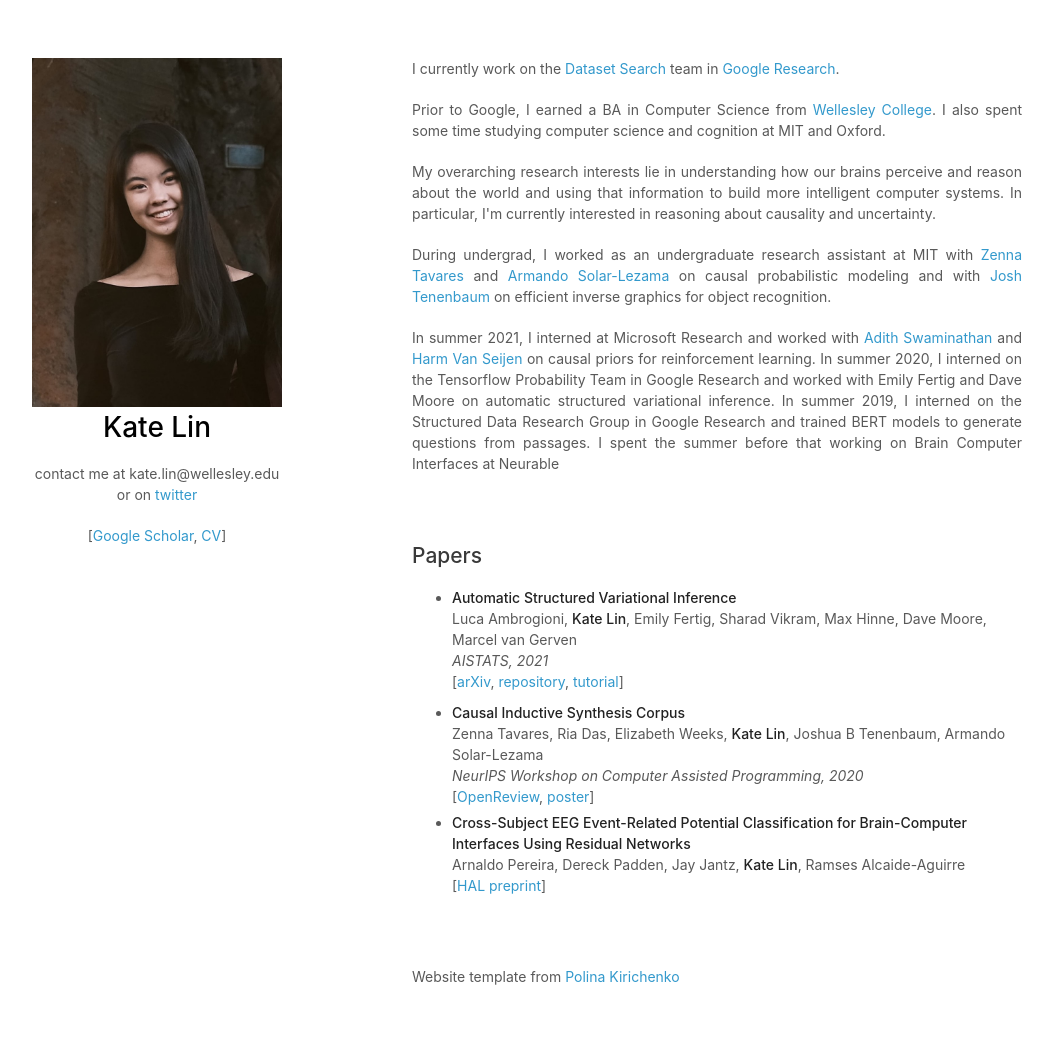
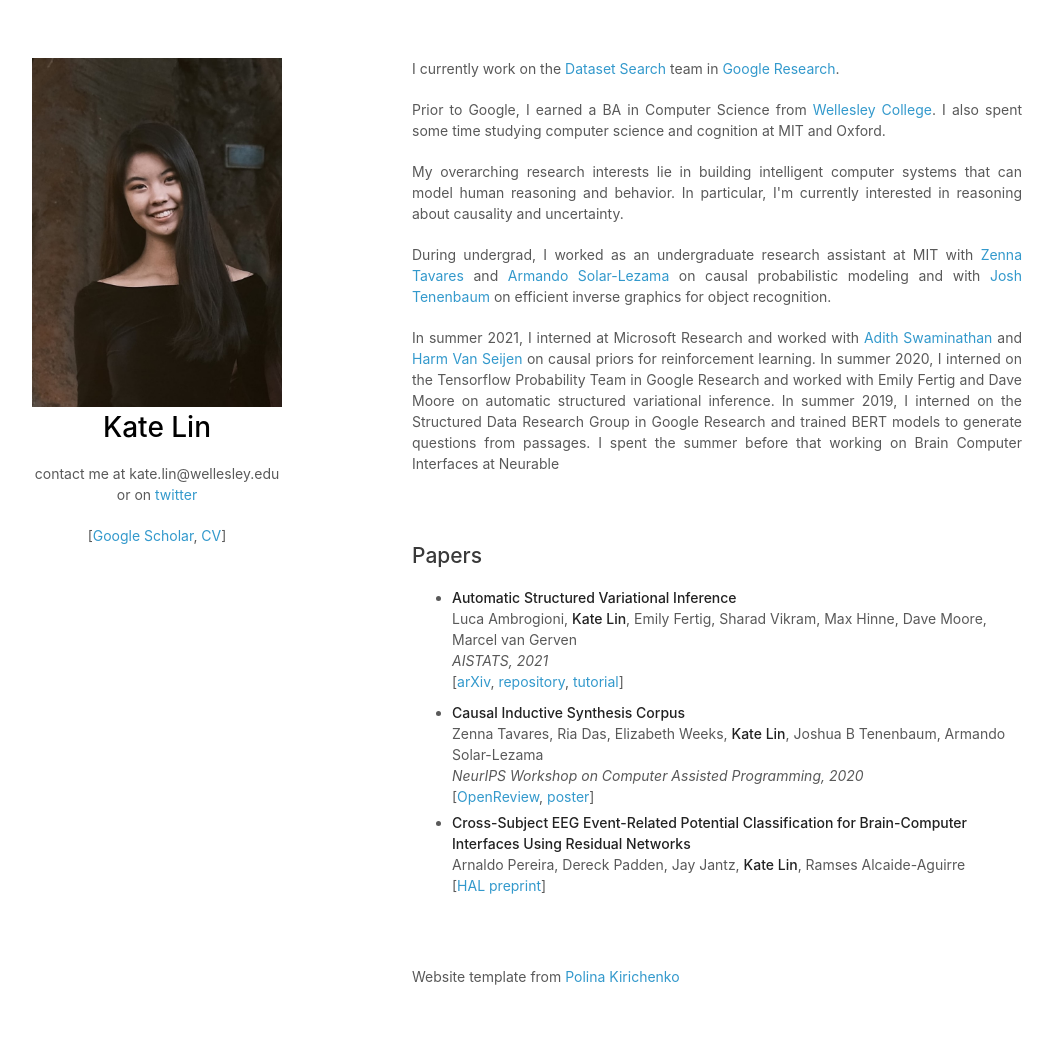
Before and after one commit to kateslin/kateslin.github.io, a plain HTML site: page index.html in a window 1280 px wide. Shown: the whole page, without its empty margins (118-1171 px from the left). Drawn offline with Linux system fonts and the light colour scheme; files whose address does not match are found by name.

Commit message:
Update index.html

```diff
--- a/index.html
+++ b/index.html
@@ -54,8 +54,7 @@
   <p>Prior to Google, I earned a BA in Computer Science from <a href="https://www.wellesley.edu/" target="_blank">Wellesley College</a>.
   I also spent some time studying computer science and cognition at MIT and Oxford. </p>
 
-  <p>My overarching research interests lie in understanding how our brains perceive and reason
-    about the world and using that information to build more intelligent computer systems.
+  <p>My overarching research interests lie in building intelligent computer systems that can model human reasoning and behavior.
     In particular, I'm currently interested in reasoning about causality and uncertainty. </p>
 
   <p> During undergrad, I worked as an undergraduate research assistant at MIT with <a href="http://www.zenna.org/" target="_blank">Zenna Tavares</a> and <a href="https://people.csail.mit.edu/asolar/" target="_blank">Armando Solar-Lezama</a>
```
